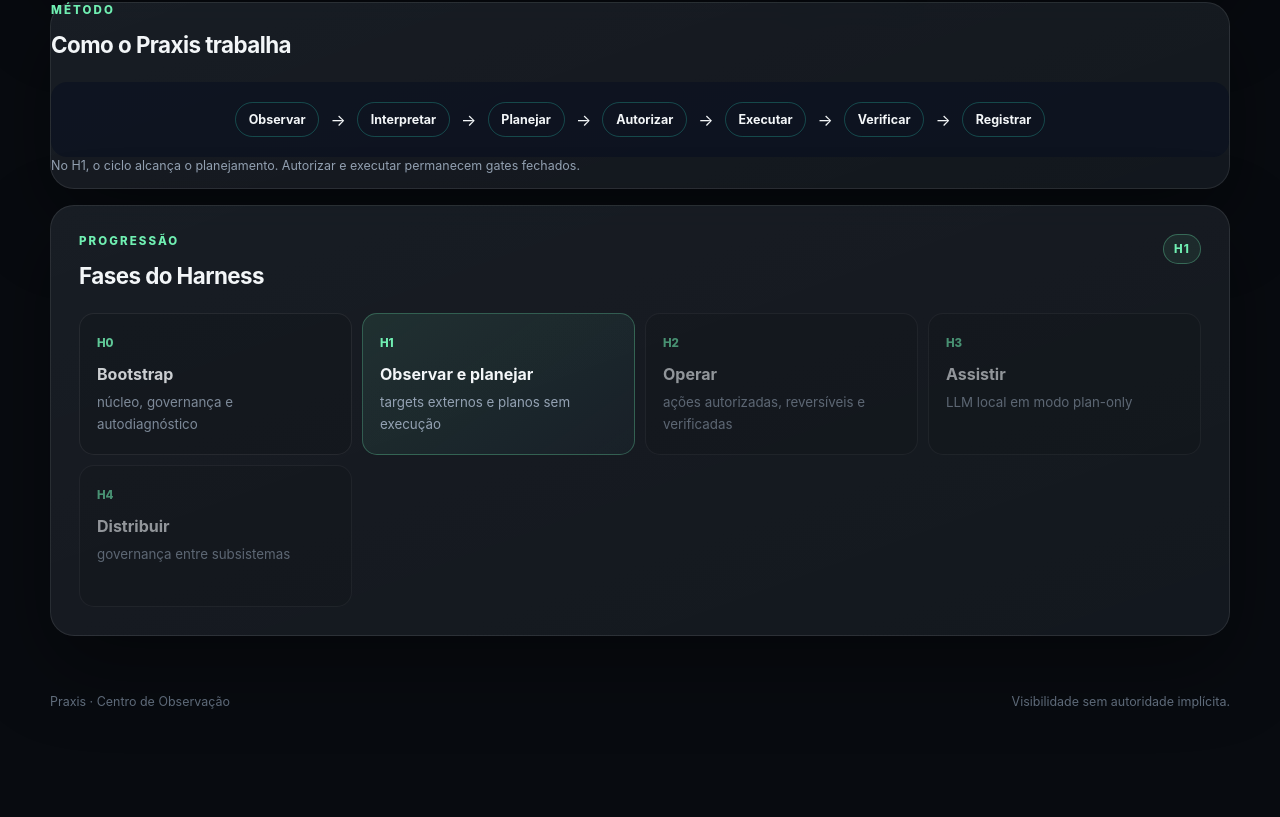
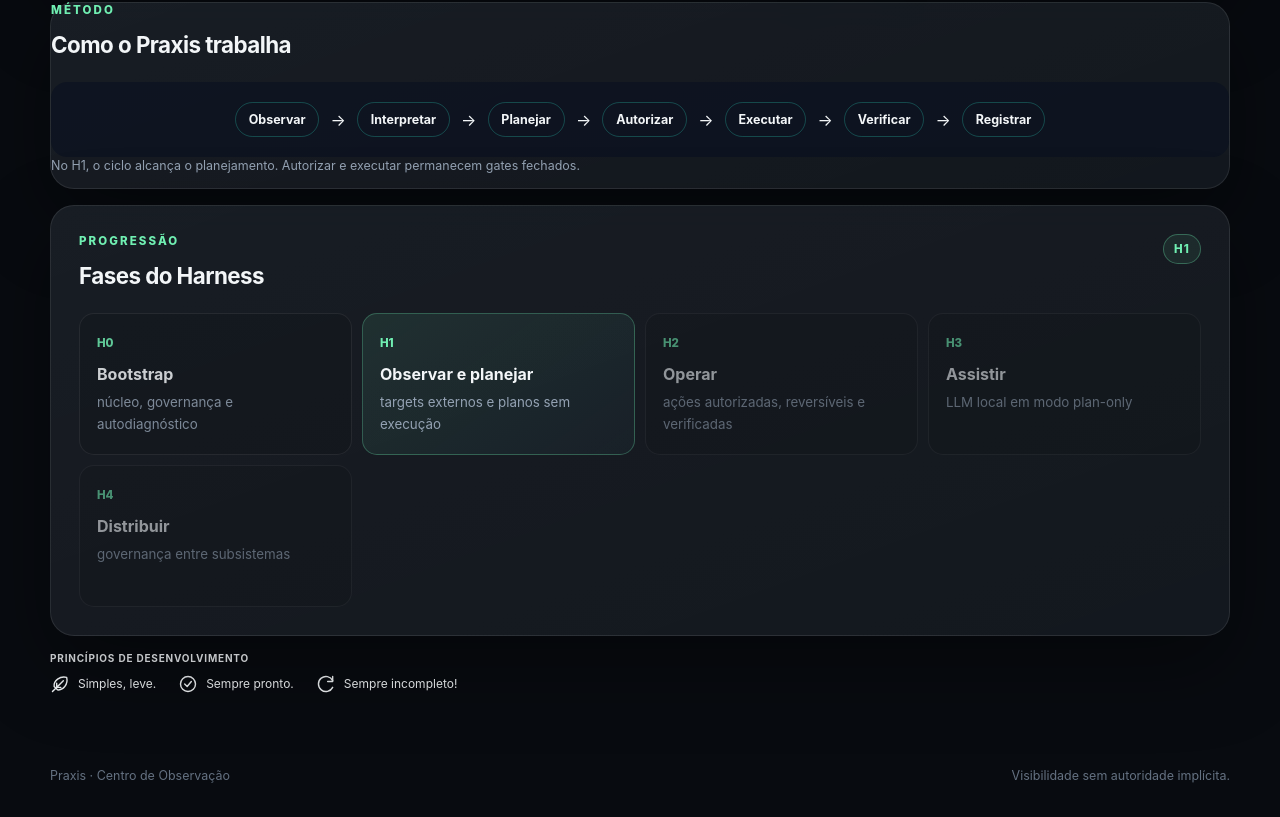
Before and after one commit to jpereiratrindade/Praxis, a plain HTML site: page web/index.html in a window 1280 px wide. Shown: the part 1999-2816 px from the top of the page. Before the commit the page ends 2742 px from the top, so only its background shows below. Drawn offline with Linux system fonts and the light colour scheme; no server answers.

Commit message:
feat: add shared development principles and accessible symbols

```diff
--- a/web/index.html
+++ b/web/index.html
@@ -7,6 +7,15 @@
   <meta name="description" content="Centro de observação read-only do Praxis">
   <title>Praxis · Centro de Observação</title>
   <link rel="stylesheet" href="/assets/app.css">
+<style>
+/* Princípios SisTer: compromissos de desenvolvimento, independentes da saúde do serviço. */
+.sister-principles{grid-column:1/-1;padding:16px 0;font:inherit;color:inherit}
+.sister-principles-title{display:block;font-size:10px;font-weight:700;letter-spacing:.08em;opacity:.8}
+.sister-principles-list{list-style:none!important;display:flex;flex-wrap:wrap;gap:10px 22px;margin:10px 0 0!important;padding:0!important}
+.sister-principles-list li{display:flex!important;align-items:center;gap:8px;font-size:12px;line-height:1.5;color:inherit}
+.sister-principles-list svg{display:block;width:20px!important;height:20px!important;flex:0 0 20px;fill:none!important;stroke:currentColor!important;stroke-width:1.7;stroke-linecap:round;stroke-linejoin:round}
+aside .sister-principles-list{display:grid;gap:8px}
+</style>
 </head>
 <body>
   <div class="ambient ambient-a" aria-hidden="true"></div>
@@ -122,7 +131,7 @@
         <div class="phase"><span>H4</span><strong>Distribuir</strong><small>governança entre subsistemas</small></div>
       </div>
     </section>
-  </main>
+  <section class="sister-principles" aria-label="Princípios de desenvolvimento"><span class="sister-principles-title">PRINCÍPIOS DE DESENVOLVIMENTO</span><ul class="sister-principles-list"><li><svg viewBox="0 0 24 24" width="20" height="20" aria-hidden="true"><path d="M20 4C12 2 4 8 5 15l4 4c7 1 13-7 11-15Z"/><path d="M3 21 16 8M8 16v-5m0 5h5"/></svg><span>Simples, leve.</span></li><li><svg viewBox="0 0 24 24" width="20" height="20" aria-hidden="true"><circle cx="12" cy="12" r="9"/><path d="m8 12 3 3 5-6"/></svg><span>Sempre pronto.</span></li><li><svg viewBox="0 0 24 24" width="20" height="20" aria-hidden="true"><path d="M20 8a9 9 0 1 0 0 8"/><path d="M20 3v6h-6"/></svg><span>Sempre incompleto!</span></li></ul></section></main>
 
   <footer><span>Praxis · Centro de Observação</span><span>Visibilidade sem autoridade implícita.</span></footer>
   <noscript>Este painel precisa de JavaScript apenas para ler o snapshot local.</noscript>
```
Also changed, not shown: docs/sister-principles/always-incomplete.svg (added), docs/sister-principles/always-ready.svg (added), docs/sister-principles/simple-light.svg (added), 2 other files.
